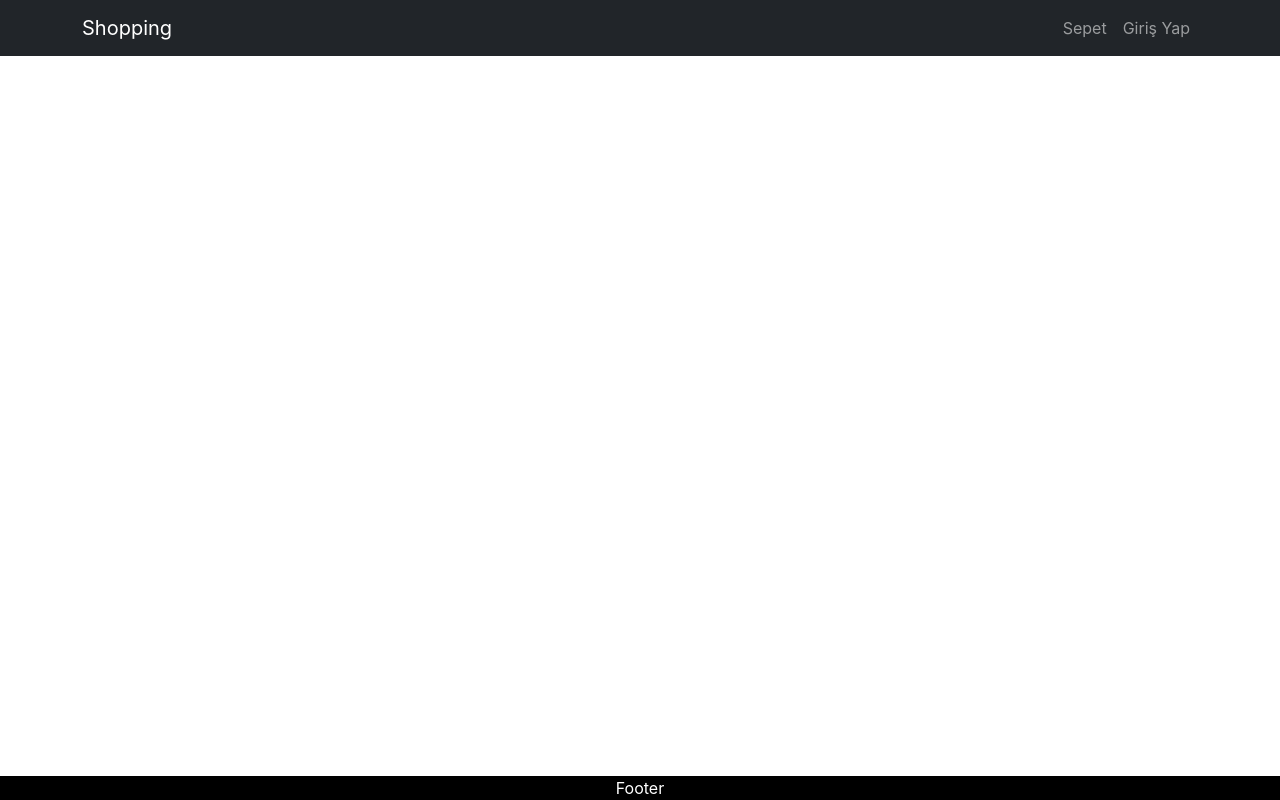
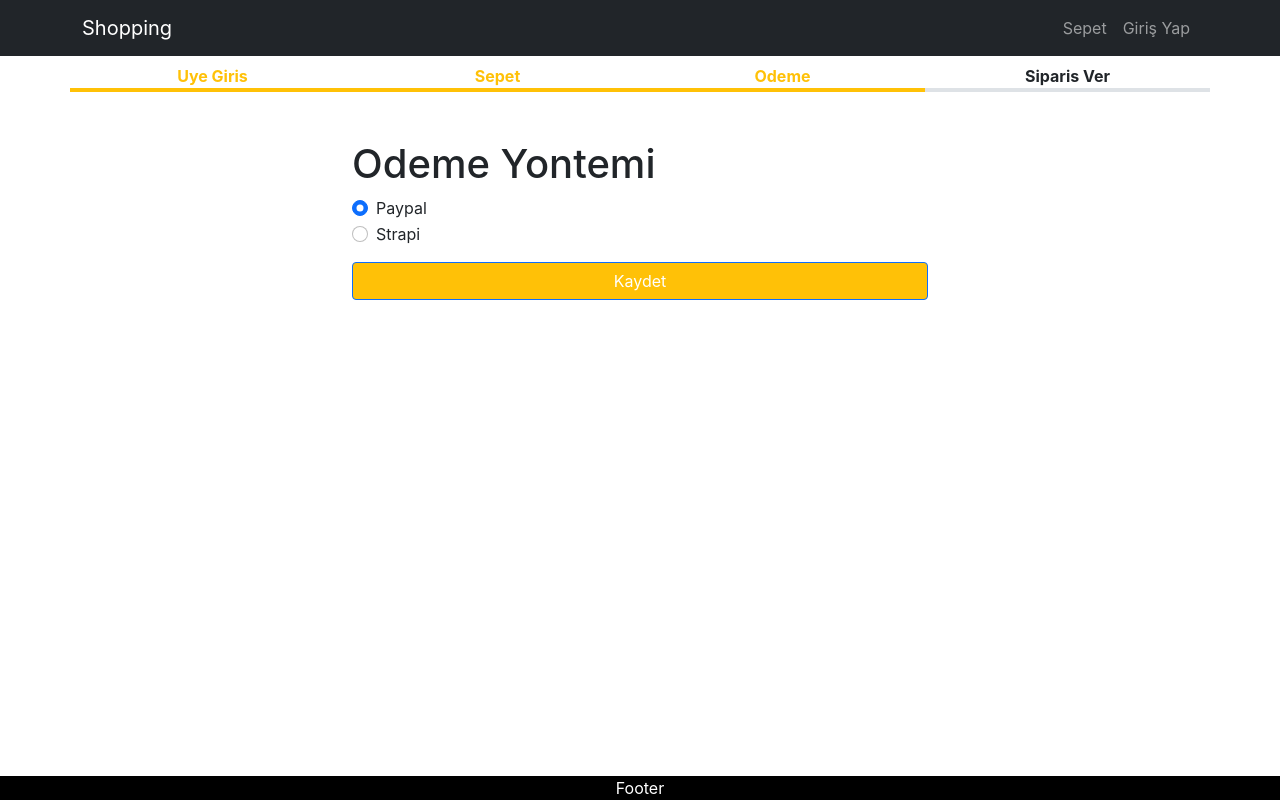
Before and after one commit to usulemre/React-Shopp-ng, a React (Create React App) app in the folder frontend/: page /payment in a window 1280 px wide. Built offline with nearby package versions, Linux system fonts and the light colour scheme.

Commit message:
payment page created

```diff
--- a/frontend/src/App.js
+++ b/frontend/src/App.js
@@ -15,6 +15,7 @@ import { Signin } from "./screen/Signin";
 import { ToastContainer } from "react-toastify";
 import Shopping from "./screen/Shopping";
 import { Signup } from "./screen/Signup";
+import Payment from "./screen/Payment";
 
 function App() {
   const { state, dispatch: ctxDistpach } = useContext(Store);
@@ -23,6 +24,7 @@ function App() {
     ctxDistpach({ type: "USER_LOGOUT" });
     localStorage.removeItem("userInfo");
     localStorage.removeItem("shoppingAddress");
+    localStorage.removeItem("paymentMethod");
   };
   return (
     <BrowserRouter>
@@ -70,6 +72,8 @@ function App() {
             <Route path="/product/:slug" element={<ProductScreen />} />
             <Route path="/cart" element={<CartScreen />} />
             <Route path="/shopping" element={<Shopping />} />
+            <Route path="/payment" element={<Payment />} />
+
             <Route path="/signin" element={<Signin />} />
             <Route path="/signup" element={<Signup />} />
 
--- a/frontend/src/Store.js
+++ b/frontend/src/Store.js
@@ -10,6 +10,9 @@ const initialState = {
     shoppingAddress: localStorage.getItem("shoppingAddress")
       ? JSON.parse(localStorage.getItem("shoppingAddress"))
       : {},
+    paymentMethod: localStorage.getItem("paymentMethod")
+      ? JSON.parse(localStorage.getItem("paymentMethod"))
+      : "",
     cartItems: localStorage.getItem("cartItems")
       ? JSON.parse(localStorage.getItem("cartItems"))
       : [],
@@ -57,12 +60,17 @@ function reducer(state, action) {
       return {
         ...state,
         userInfo: null,
-        cart: { cartItems: [], shoppingAddress: [] },
+        cart: { cartItems: [], shoppingAddress: [], paymentMethod: "" },
       };
     case "SAVE_ADD_ADDRESS":
       return {
         ...state,
         cart: { ...state.cart, shoppingAddress: action.payload },
+      };
+    case "ADD_PAYMENT":
+      return {
+        ...state,
+        cart: { ...state.cart, paymentMethod: action.payload },
       };
     default:
       return state;
--- /dev/null
+++ b/frontend/src/screen/Payment.js
@@ -0,0 +1,67 @@
+import React, { useContext, useEffect, useState } from "react";
+import { Button, Container, Form } from "react-bootstrap";
+import { Store } from "../Store";
+import { useNavigate } from "react-router-dom";
+import CheckoutStep from "../components/CheckoutStep";
+
+function Payment() {
+  const { state, dispatch: ctxDistpach } = useContext(Store);
+  const {
+    cart: { shoppingAddress, paymentMethod },
+  } = state;
+  const navigation = useNavigate();
+  const [paymentMethodName, setPaymentMethodName] = useState(
+    paymentMethod || "Paypal"
+  );
+
+  useEffect(() => {
+    if (!shoppingAddress) {
+      navigation("/signin?redirect=/payment");
+    }
+  }, [shoppingAddress, navigation]);
+
+  const handlePayment = (e) => {
+    e.preventDefault();
+    ctxDistpach({ type: "ADD_PAYMENT", payload: paymentMethodName });
+    localStorage.setItem("paymentMethod", JSON.stringify(paymentMethodName));
+    navigation("/order");
+  };
+  return (
+    <div>
+      <CheckoutStep step1 step2 step3 />
+      <Container
+        className="mt-5"
+        style={{
+          maxWidth: "600px",
+        }}
+      >
+        <h1>Odeme Yontemi</h1>
+        <Form>
+          <Form.Check
+            type="radio"
+            id="Paypal"
+            label="Paypal"
+            value="Paypal"
+            checked={paymentMethodName === "Paypal"}
+            onChange={(e) => setPaymentMethodName(e.target.value)}
+          />
+          <Form.Check
+            type="radio"
+            id="Strapi"
+            label="Strapi"
+            value="Strapi"
+            checked={paymentMethodName === "Strapi"}
+            onChange={(e) => setPaymentMethodName(e.target.value)}
+          />
+        </Form>
+        <div className=" d-grid mt-3">
+          <Button className="bg-warning" onClick={handlePayment}>
+            Kaydet
+          </Button>
+        </div>
+      </Container>
+    </div>
+  );
+}
+
+export default Payment;
```
